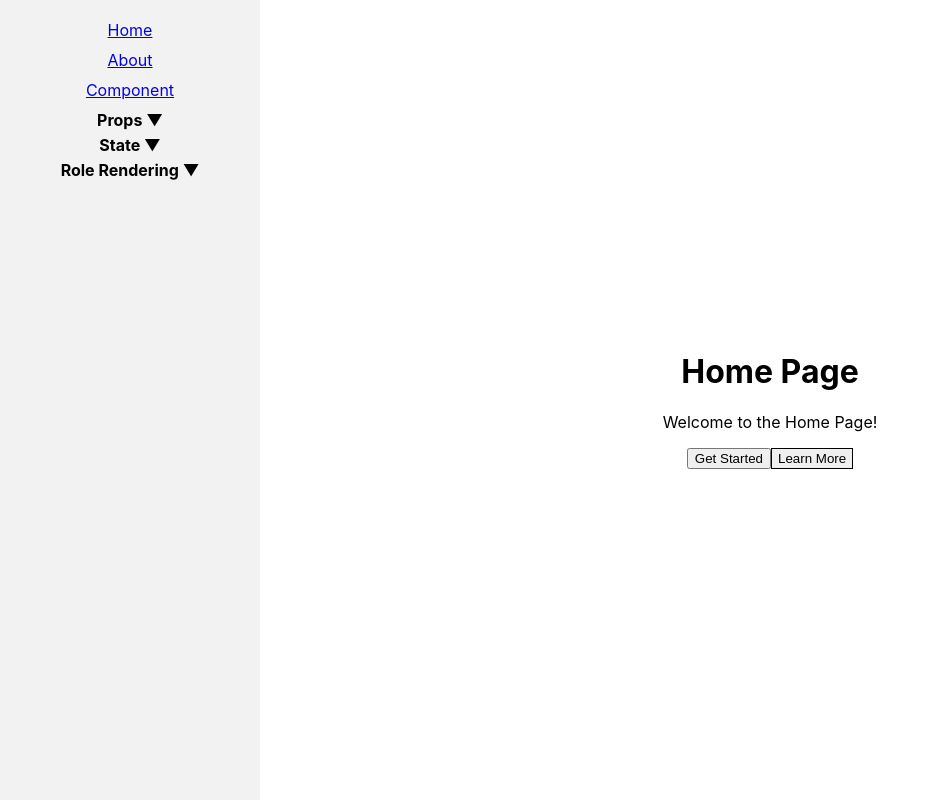
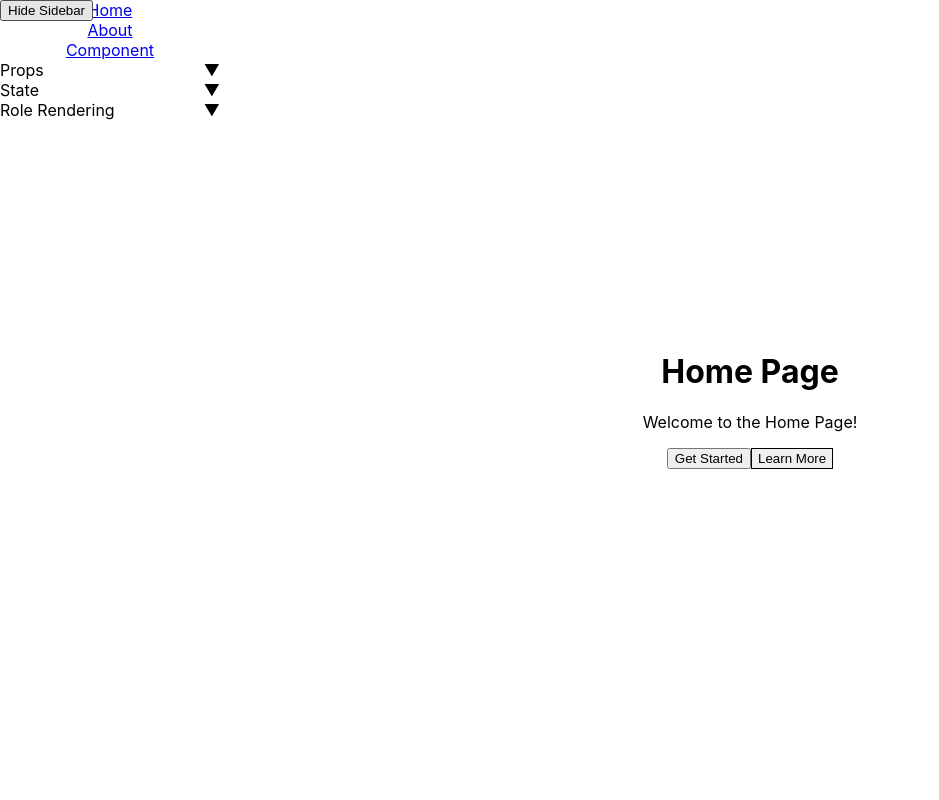
Before and after one commit to esteham/vite_react, a React (Vite) app: page / in a window 1280 px wide. Shown: the whole page, without its empty margins (0-939 px from the left). Built offline with nearby package versions, Linux system fonts and the light colour scheme.

Commit message:
modify some file

```diff
--- a/package.json
+++ b/package.json
@@ -17,6 +17,7 @@
   },
   "devDependencies": {
     "@eslint/js": "^9.30.1",
+    "@tailwindcss/postcss": "^4.1.11",
     "@types/react": "^19.1.8",
     "@types/react-dom": "^19.1.6",
     "@vitejs/plugin-react": "^4.6.0",
--- a/src/App.jsx
+++ b/src/App.jsx
@@ -1,9 +1,8 @@
-// src/App.jsx
-import React from "react";
+import React, { useState } from "react";
 import { BrowserRouter, Routes, Route } from "react-router-dom";
+import Sidebar from "./components/sidebar";
 import Home from "./pages/home";
 import About from "./pages/about";
-import Sidebar from "./components/sidebar";
 import Component from "./pages/component";
 import ParentProps from "./pages/props/parentProps";
 import SamePageProps from "./pages/props/samePageProps";
@@ -15,16 +14,28 @@ import SwitchRoleBaseRander from "./pages/switchCase/switchRoleBaseRander";
 import ListRendering from "./pages/state/listRandering";
 
 function App() {
+  const [isSidebarOpen, setIsSidebarOpen] = useState(true);
+
+  const toggleSidebar = () => setIsSidebarOpen((prev) => !prev);
+
   return (
     <BrowserRouter>
-      <div className="flex min-h-screen bg-gray-50">
-        {/* Fixed Sidebar */}
-        <Sidebar />
+      <div className="flex min-h-screen bg-gray-50 relative">
+        {/* Sidebar */}
+        <Sidebar isOpen={isSidebarOpen} />
 
-        {/* Main Content shifted right */}
+        {/* Toggle Button */}
+        <button
+          onClick={toggleSidebar}
+          className="fixed top-4 left-4 z-50 bg-blue-600 text-white px-3 py-2 rounded shadow-md"
+        >
+          {isSidebarOpen ? "Hide Sidebar" : "Show Sidebar"}
+        </button>
+
+        {/* Main content */}
         <main
-          className="flex-grow px-4 py-8"
-          style={{ marginLeft: "260px" }} // match sidebar width
+          className={`flex-grow px-4 py-8 transition-all duration-300`}
+          style={{ marginLeft: isSidebarOpen ? "220px" : "0px" }}
         >
           <Routes>
             <Route path="/" element={<Home />} />
@@ -36,7 +47,10 @@ function App() {
             <Route path="/stateNameInput" element={<NameInput />} />
             <Route path="/stateInDe" element={<StateInDe />} />
             <Route path="/ifElseRoleBaseRander" element={<RoleBaseRander />} />
-            <Route path="/switchRoleBaseRander" element={<SwitchRoleBaseRander />} />
+            <Route
+              path="/switchRoleBaseRander"
+              element={<SwitchRoleBaseRander />}
+            />
             <Route path="/listRandering" element={<ListRendering />} />
           </Routes>
         </main>
--- a/src/components/sidebar.jsx
+++ b/src/components/sidebar.jsx
@@ -1,7 +1,7 @@
 import React, { useState } from "react";
 import { Link } from "react-router-dom";
 
-const Sidebar = () => {
+const Sidebar = ({ isOpen }) => {
   const [openMenus, setOpenMenus] = useState({
     props: false,
     state: false,
@@ -13,57 +13,60 @@ const Sidebar = () => {
   };
 
   return (
-    <nav style={{
-      width: "220px",
-      height: "100vh",
-      backgroundColor: "#f2f2f2",
-      padding: "20px",
-      position: "fixed",
-      top: 0,
-      left: 0,
-      overflowY: "auto"
-    }}>
-      <Link to="/" style={{ marginBottom: "10px", display: "block" }}>Home</Link>
-      <Link to="/about" style={{ marginBottom: "10px", display: "block" }}>About</Link>
-      <Link to="/component" style={{ marginBottom: "10px", display: "block" }}>Component</Link>
+    <nav
+      className={`w-[220px] h-screen fixed top-0 left-0 bg-gray-800 p-5 overflow-y-auto z-40 transition-transform duration-300
+        ${isOpen ? "translate-x-0" : "-translate-x-full"}`}
+    >
+      <Link to="/" className="block mb-2 hover:text-blue-600">Home</Link>
+      <Link to="/about" className="block mb-2 hover:text-blue-600">About</Link>
+      <Link to="/component" className="block mb-4 hover:text-blue-600">Component</Link>
 
-      {/* Props Menu with Submenu */}
+      {/* Props Menu */}
       <div>
-        <div onClick={() => toggleMenu('props')} style={{ cursor: "pointer", fontWeight: "bold", marginBottom: "5px" }}>
-          Props {openMenus.props ? "▲" : "▼"}
+        <div
+          onClick={() => toggleMenu("props")}
+          className="cursor-pointer font-bold mb-1 select-none flex justify-between items-center"
+        >
+          Props <span>{openMenus.props ? "▲" : "▼"}</span>
         </div>
         {openMenus.props && (
-          <div style={{ paddingLeft: "15px", marginBottom: "10px" }}>
-            <Link to="/parentProps" style={{ display: "block", marginBottom: "5px" }}>Props 1</Link>
-            <Link to="/samePageProps" style={{ display: "block", marginBottom: "5px" }}>Props 2</Link>
+          <div className="pl-4 mb-3">
+            <Link to="/parentProps" className="block mb-1 hover:text-blue-600">Props 1</Link>
+            <Link to="/samePageProps" className="block mb-1 hover:text-blue-600">Props 2</Link>
           </div>
         )}
       </div>
 
       {/* State Menu */}
       <div>
-        <div onClick={() => toggleMenu('state')} style={{ cursor: "pointer", fontWeight: "bold", marginBottom: "5px" }}>
-          State {openMenus.state ? "▲" : "▼"}
+        <div
+          onClick={() => toggleMenu("state")}
+          className="cursor-pointer font-bold mb-1 select-none flex justify-between items-center"
+        >
+          State <span>{openMenus.state ? "▲" : "▼"}</span>
         </div>
         {openMenus.state && (
-          <div style={{ paddingLeft: "15px", marginBottom: "10px" }}>
-            <Link to="/stateEvent" style={{ display: "block", marginBottom: "5px" }}>Event (State)</Link>
-            <Link to="/stateNameInput" style={{ display: "block", marginBottom: "5px" }}>Name Input</Link>
-            <Link to="/stateInDe" style={{ display: "block", marginBottom: "5px" }}>Increment/Decrement</Link>
-            <Link to="/listRandering" style={{ display: "block", marginBottom: "5px" }}>List</Link>
+          <div className="pl-4 mb-3">
+            <Link to="/stateEvent" className="block mb-1 hover:text-blue-600">Event (State)</Link>
+            <Link to="/stateNameInput" className="block mb-1 hover:text-blue-600">Name Input</Link>
+            <Link to="/stateInDe" className="block mb-1 hover:text-blue-600">Increment/Decrement</Link>
+            <Link to="/listRandering" className="block mb-1 hover:text-blue-600">List</Link>
           </div>
         )}
       </div>
 
       {/* Role Menu */}
       <div>
-        <div onClick={() => toggleMenu('role')} style={{ cursor: "pointer", fontWeight: "bold", marginBottom: "5px" }}>
-          Role Rendering {openMenus.role ? "▲" : "▼"}
+        <div
+          onClick={() => toggleMenu("role")}
+          className="cursor-pointer font-bold mb-1 select-none flex justify-between items-center"
+        >
+          Role Rendering <span>{openMenus.role ? "▲" : "▼"}</span>
         </div>
         {openMenus.role && (
-          <div style={{ paddingLeft: "15px", marginBottom: "10px" }}>
-            <Link to="/ifElseRoleBaseRander" style={{ display: "block", marginBottom: "5px" }}>If-Else Role</Link>
-            <Link to="/switchRoleBaseRander" style={{ display: "block", marginBottom: "5px" }}>Switch Role</Link>
+          <div className="pl-4 mb-3">
+            <Link to="/ifElseRoleBaseRander" className="block mb-1 hover:text-blue-600">If-Else Role</Link>
+            <Link to="/switchRoleBaseRander" className="block mb-1 hover:text-blue-600">Switch Role</Link>
           </div>
         )}
       </div>
--- a/src/index.css
+++ b/src/index.css
@@ -22,11 +22,11 @@ code {
     monospace;
 }
 
-#root {
+/* #root {
   flex: 1;
   display: flex;
   flex-direction: column;
-}
+} */
 ul li {
   list-style-type: none;
 }
```
Also changed, not shown: 1 other file (tests, documents, lock files or other folders).
